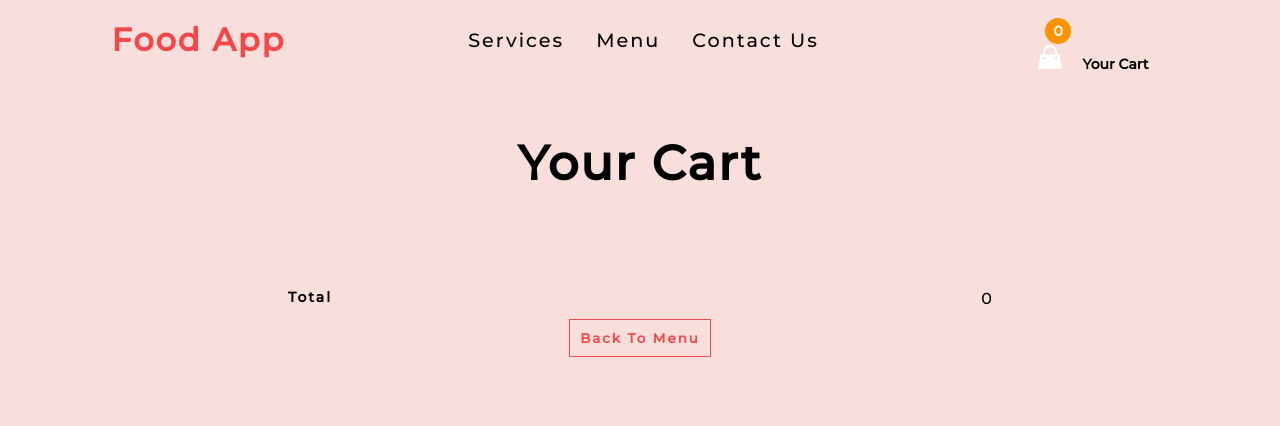
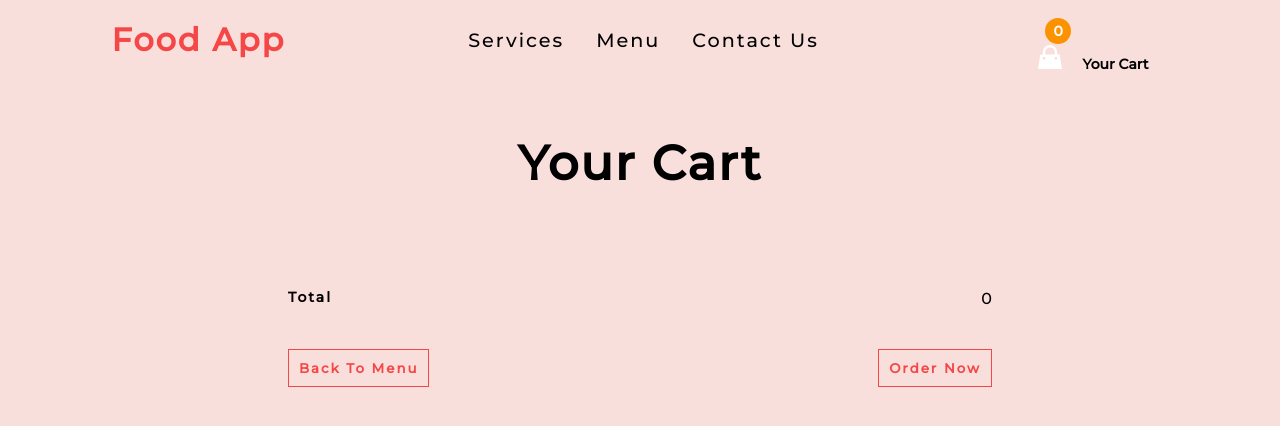
Before and after one commit to gmkumaran87/food-order-app, a React (Create React App) app: page /cart in a window 1280 px wide. Shown: the top 426 px of the page. Built offline with nearby package versions, Linux system fonts and the light colour scheme.

Commit message:
Order button added.

```diff
--- a/src/App.js
+++ b/src/App.js
@@ -13,18 +13,19 @@ function App() {
     <Router>
       <Navigation />
       <Switch>
-        <Route exact path="/">
+        <Route exact path="/food-order-app">
+          {" "}
           {isLoading && (
             <div className="loading">
-              <h2>Please wait while loading...</h2>
+              <h2> Please wait while loading... </h2>{" "}
             </div>
-          )}
-          {!isLoading && <Menu />}
-        </Route>
+          )}{" "}
+          {!isLoading && <Menu />}{" "}
+        </Route>{" "}
         <Route exact path="/cart">
           <Cart />
-        </Route>
-      </Switch>
+        </Route>{" "}
+      </Switch>{" "}
     </Router>
   );
 }
--- a/src/components/Navigation.js
+++ b/src/components/Navigation.js
@@ -8,7 +8,7 @@ function Navigation() {
   const { totalItems } = useGlobalContext();
   return (
     <nav className="nav-bar">
-      <Link to="/">
+      <Link to="/food-order-app/">
         <h2>Food App</h2>
       </Link>
 
@@ -17,7 +17,7 @@ function Navigation() {
           <a href="/">Services</a>
         </li>
         <li>
-          <a href="/">Menu</a>
+          <a href="/food-order-app/">Menu</a>
         </li>
         <li>
           <a href="/">Contact Us</a>
--- a/src/pages/Cart.css
+++ b/src/pages/Cart.css
@@ -43,7 +43,12 @@
     align-items: center;
 }
 
-.cartItems {}
+.cart-btn-container {
+    display: flex;
+    justify-content: space-between;
+    align-content: space-around;
+    margin-top: 30px;
+}
 
 .item {
     display: flex;
--- a/src/pages/Cart.js
+++ b/src/pages/Cart.js
@@ -3,6 +3,7 @@ import "./Cart.css";
 import { useGlobalContext } from "../Context";
 import CartItems from "./CartItems";
 import Button from "./../components/Button";
+import { Link } from "react-router-dom";
 
 const Cart = () => {
   const { selectedItems, totalAmount } = useGlobalContext();
@@ -26,9 +27,17 @@ const Cart = () => {
             <h4>Total</h4>
             <span>{totalAmount}</span>
           </div>
-          <Button className="router-btn" data="router">
-            Back to Menu
-          </Button>
+
+          <div className="cart-btn-container">
+            <Link to="/food-order-app/">
+              <Button className="router-btn" data="router">
+                Back to Menu
+              </Button>
+            </Link>
+            <Button className="router-btn order-btn" data="router">
+              Order now
+            </Button>
+          </div>
         </footer>
       </div>
     </>
```
